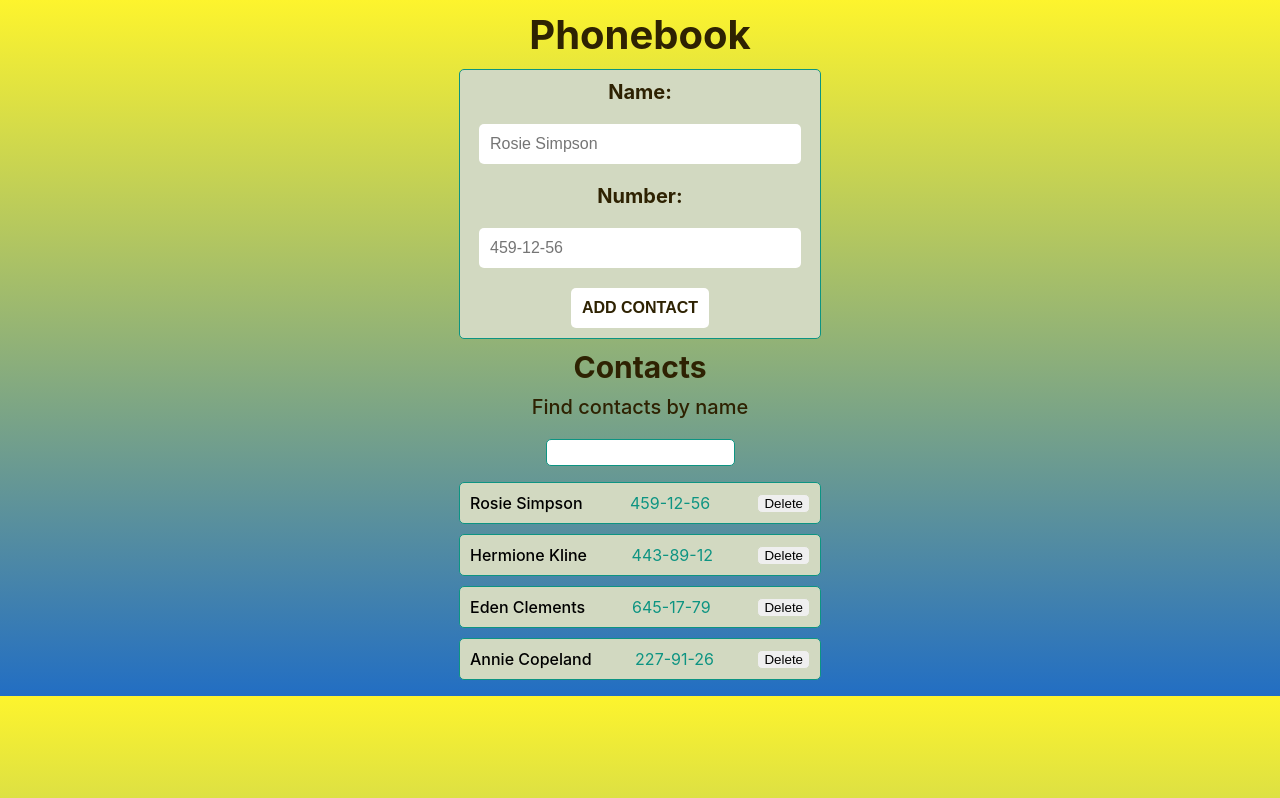
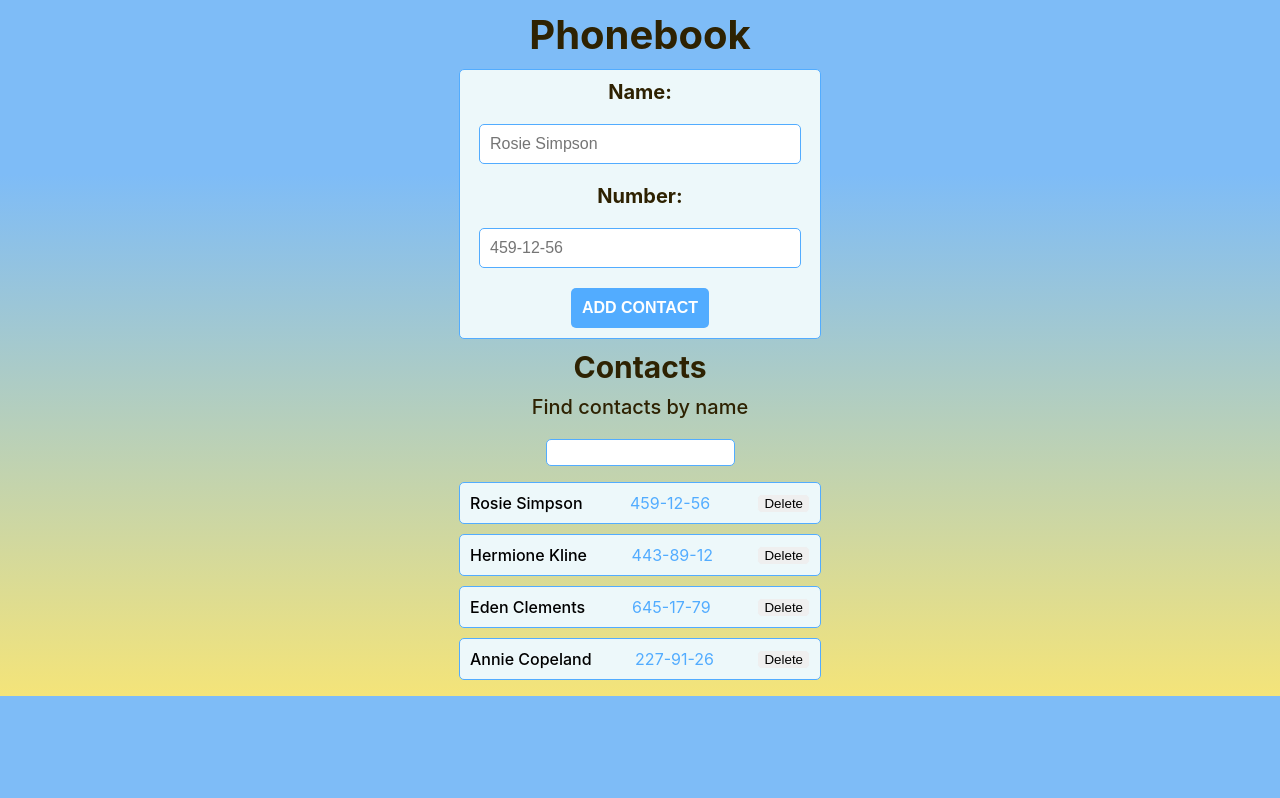
Before and after one commit to HannaMois/goit-react-hw-08-phonebook, a React (Create React App) app: page / in a window 1280 px wide. Built offline with nearby package versions, Linux system fonts and the light colour scheme.

Commit message:
Change style

```diff
--- a/src/components/Form/Form.styled.jsx
+++ b/src/components/Form/Form.styled.jsx
@@ -29,7 +29,8 @@ export const FormInputName = styled.input`
   margin-top: ${props => props.theme.space.l};
   margin-bottom: ${props => props.theme.space.l};
   border-radius: ${props => props.theme.radii.radius};
-  border: ${props => props.theme.borderWidths.w} solid transparent;
+  border: ${props => props.theme.borderWidths.w} solid
+    ${props => props.theme.colors.secondColor};
   outline: none;
 `;
 
@@ -42,7 +43,8 @@ export const FormInputTel = styled.input`
   margin-bottom: ${props => props.theme.space.l};
   align-items: center;
   border-radius: ${props => props.theme.radii.radius};
-  border: ${props => props.theme.borderWidths.w} solid transparent;
+  border: ${props => props.theme.borderWidths.w} solid
+    ${props => props.theme.colors.secondColor};
   outline: none;
 `;
 
@@ -51,8 +53,8 @@ export const FormButton = styled.button`
   align-items: center;
   padding: ${props => props.theme.space.s};
   font-weight: ${props => props.theme.fontWeights.l};
-  color: ${props => props.theme.colors.mainColorText};
-  background-color: ${props => props.theme.colors.whiteColor};
+  color: ${props => props.theme.colors.whiteColor};
+  background-color: ${props => props.theme.colors.secondColor};
   border: ${props => props.theme.borderWidths.w} solid transparent;
   outline:none;
   border-radius: ${props => props.theme.radii.radius};
@@ -62,10 +64,8 @@ export const FormButton = styled.button`
 
     &:hover,
     &:focus {
-    transform: scale(1.05);
-    background-color: ${props => props.theme.colors.secondColor};
-    color: ${props => props.theme.colors.whiteColor};
-`;
+    transform: scale(1.1);
+  `;
 
 export const ButtonSpan = styled.span`
   padding: ${props => props.theme.space.s};
--- a/src/index.css
+++ b/src/index.css
@@ -7,18 +7,9 @@ body {
     sans-serif;
   -webkit-font-smoothing: antialiased;
   -moz-osx-font-smoothing: grayscale;
-  /* background: rgb(238, 174, 202);
-  background: radial-gradient(
-    circle,
-    rgba(238, 174, 202, 1) 0%,
-    rgba(148, 187, 233, 1) 100%
-  ); */
-  background: rgb(34, 110, 195);
-  background: linear-gradient(
-    0deg,
-    rgba(34, 110, 195, 1) 0%,
-    rgba(253, 244, 45, 1) 100%
-  );
+  background-color: #52acff;
+  background-image: linear-gradient(180deg, #7ebcf7 25%, #f4e479 100%);
+
   background-size: cover;
 }
 
--- a/src/index.js
+++ b/src/index.js
@@ -8,10 +8,8 @@ const theme = {
   colors: {
     mainColorText: 'rgb(46, 34, 2)',
     whiteColor: '#fff',
-    secondColor: 'rgb(13, 148, 130)',
-    // secondColor: '#5592e5',
-    bgColorMain: 'rgb(210, 217, 193)',
-    // bgColorMain: '#eeaeca',
+    secondColor: '#52acff',
+    bgColorMain: 'rgb(237, 248, 250)',
   },
   fontSizes: {
     m: '40px',
```
